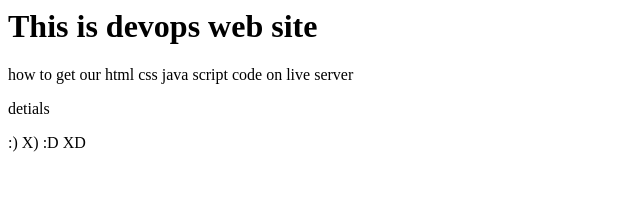
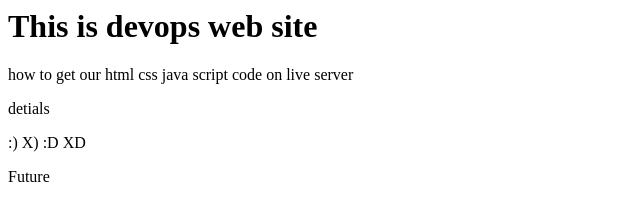
Before and after one commit to chuzabro/devops-test, a plain HTML site: page index.html in a window 1280 px wide. Shown: the full height of the page, 0-640 px from the left. Drawn offline with Linux system fonts and the light colour scheme.

Commit message:
add future

```diff
--- a/index.html
+++ b/index.html
@@ -7,6 +7,6 @@
 <p>how to get our html css java script code on live server</p>
 <p>detials</p>
 <p>:) X) :D XD </p>
-
+<p>Future<p/>
 </body>
 </html>
```
